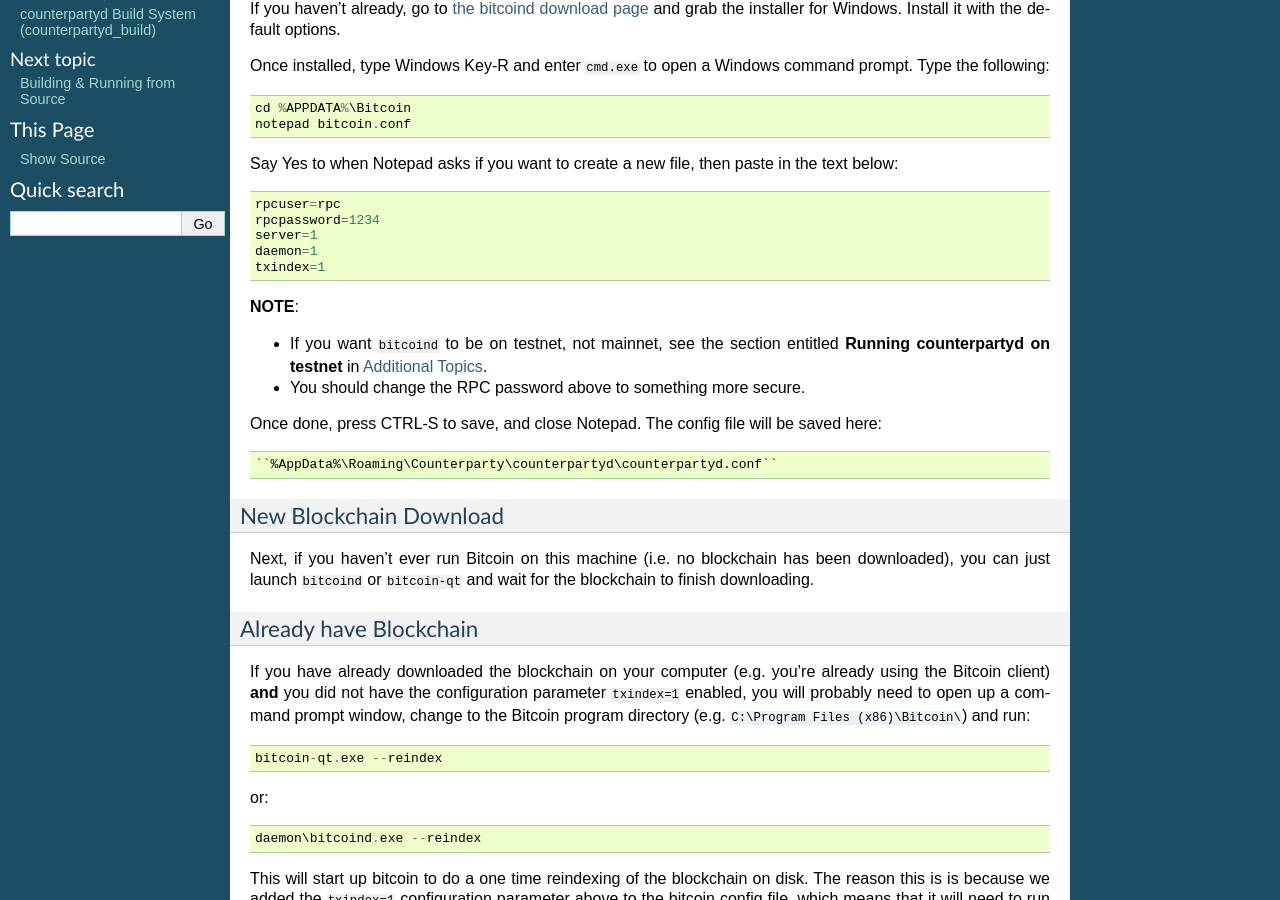
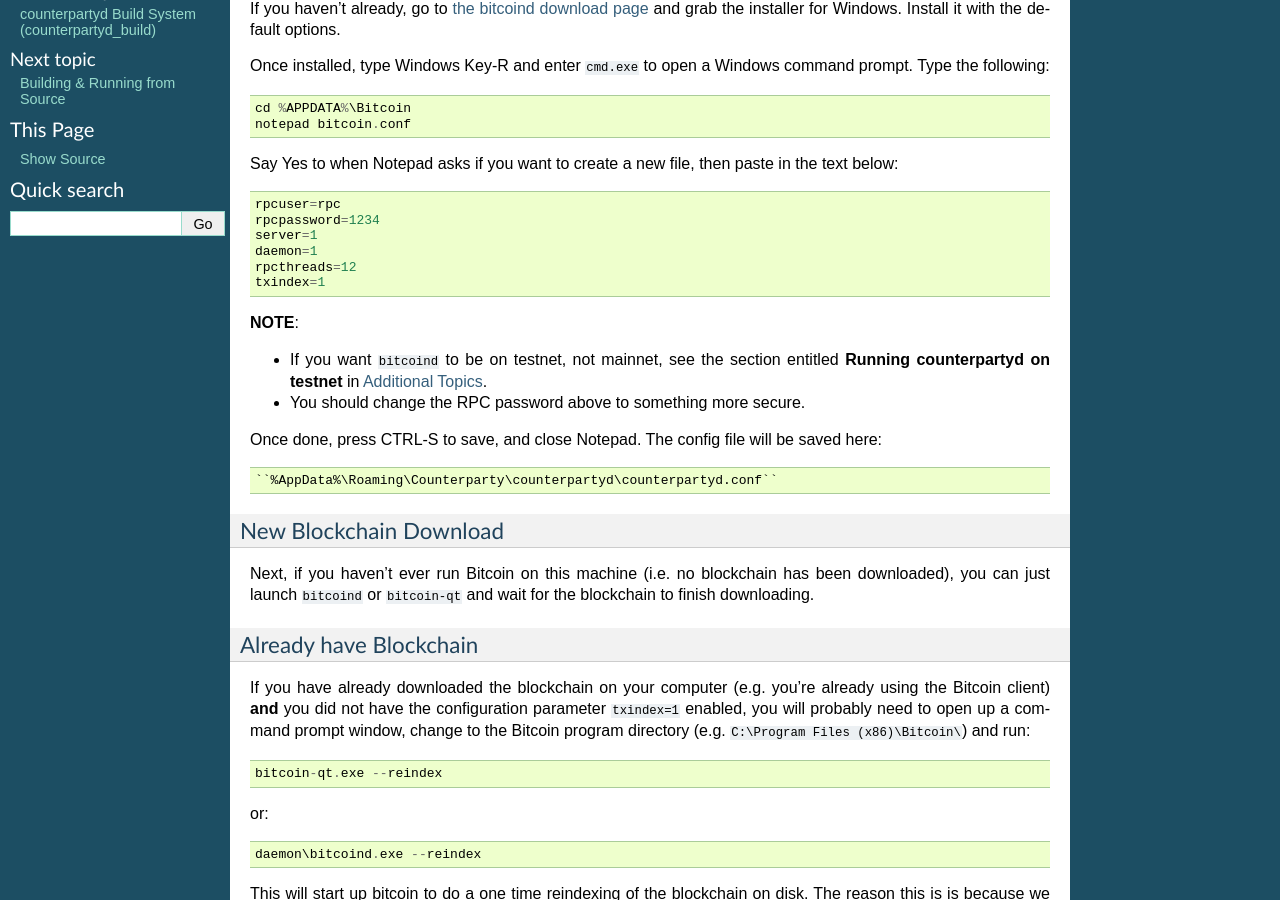
Before and after one commit to CounterpartyXCP/federatednode, a Sphinx documentation site: the page built from docs/SettingUpBitcoind.rst, in a window 1280 px wide and 900 px high, scrolled down 313 px. Built offline with Sphinx 7.4.7, drawn with Linux system fonts in a browser that asks for light colours.

Commit message:
added rpcthreads=12 to avoid production issues on fed nodes especially

```diff
--- a/docs/AdditionalTopics.rst
+++ b/docs/AdditionalTopics.rst
@@ -87,6 +87,7 @@
     rpcpassword=1234
     server=1
     daemon=1
+    rpcthreads=12
     txindex=1
     testnet=1
 
--- a/docs/SettingUpBitcoind.rst
+++ b/docs/SettingUpBitcoind.rst
@@ -27,6 +27,7 @@
     rpcpassword=1234
     server=1
     daemon=1
+    rpcthreads=12
     txindex=1
 
 **NOTE**:
--- a/docs/SettingUpInsight.rst
+++ b/docs/SettingUpInsight.rst
@@ -1,8 +1,7 @@
 Setting up insight
 ====================
 
-**NOTE:** ***This section is optional: By default, both counterpartyd and counterblockd utilize blockr.io instead of insight. ***
-However, using insight allows for more reliability than blockr.io, and is thus recommended for production builds especially.
+**NOTE:** ***This section is optional: If you are using jmcorgan or blockr.io as your blockchain backend, this is not necessary.**
 
 As part of operating, ``counterpartyd`` may and ``counterblockd`` does require data that ``bitcoind`` cannot currently provide. This includes things such
 as a BTC balance from an address not in the local ``bitcoind`` wallet, and a list of unspent transaction outputs (UXTO)
--- a/setup_federated_node.py
+++ b/setup_federated_node.py
@@ -114,13 +114,13 @@
     #Do basic inital bitcoin config (for both testnet and mainnet)
     runcmd("mkdir -p ~%s/.bitcoin ~%s/.bitcoin-testnet" % (USERNAME, USERNAME))
     if not os.path.exists(os.path.join(USER_HOMEDIR, '.bitcoin', 'bitcoin.conf')):
-        runcmd(r"""bash -c 'echo -e "rpcuser=rpc\nrpcpassword=%s\nserver=1\ndaemon=1\ntxindex=1\naddrindex=1" > ~%s/.bitcoin/bitcoin.conf'""" % (
+        runcmd(r"""bash -c 'echo -e "rpcuser=rpc\nrpcpassword=%s\nserver=1\ndaemon=1\nrpcthreads=12\ntxindex=1\naddrindex=1" > ~%s/.bitcoin/bitcoin.conf'""" % (
             backend_rpc_password, USERNAME))
     else: #grab the existing RPC password
         backend_rpc_password = subprocess.check_output(
             r"""bash -c "cat ~%s/.bitcoin/bitcoin.conf | sed -n 's/.*rpcpassword=\([^ \n]*\).*/\1/p'" """ % USERNAME, shell=True).strip().decode('utf-8')
     if not os.path.exists(os.path.join(USER_HOMEDIR, '.bitcoin-testnet', 'bitcoin.conf')):
-        runcmd(r"""bash -c 'echo -e "rpcuser=rpc\nrpcpassword=%s\nserver=1\ndaemon=1\ntxindex=1\naddrindex=1\ntestnet=1" > ~%s/.bitcoin-testnet/bitcoin.conf'""" % (
+        runcmd(r"""bash -c 'echo -e "rpcuser=rpc\nrpcpassword=%s\nserver=1\ndaemon=1\nrpcthreads=12\ntxindex=1\naddrindex=1\ntestnet=1" > ~%s/.bitcoin-testnet/bitcoin.conf'""" % (
             backend_rpc_password_testnet, USERNAME))
     else:
         backend_rpc_password_testnet = subprocess.check_output(
@@ -341,7 +341,6 @@
 
 def do_counterwallet_setup(run_as_user, branch, updateOnly=False):
     #check out counterwallet from git
-    assert os.path.exists(os.path.join(USER_HOMEDIR, "counterwallet"))
     git_repo_clone("counterwallet", "https://github.com/CounterpartyXCP/counterwallet.git",
         os.path.join(USER_HOMEDIR, "counterwallet"), branch, for_user=run_as_user)
     if not updateOnly:
```
